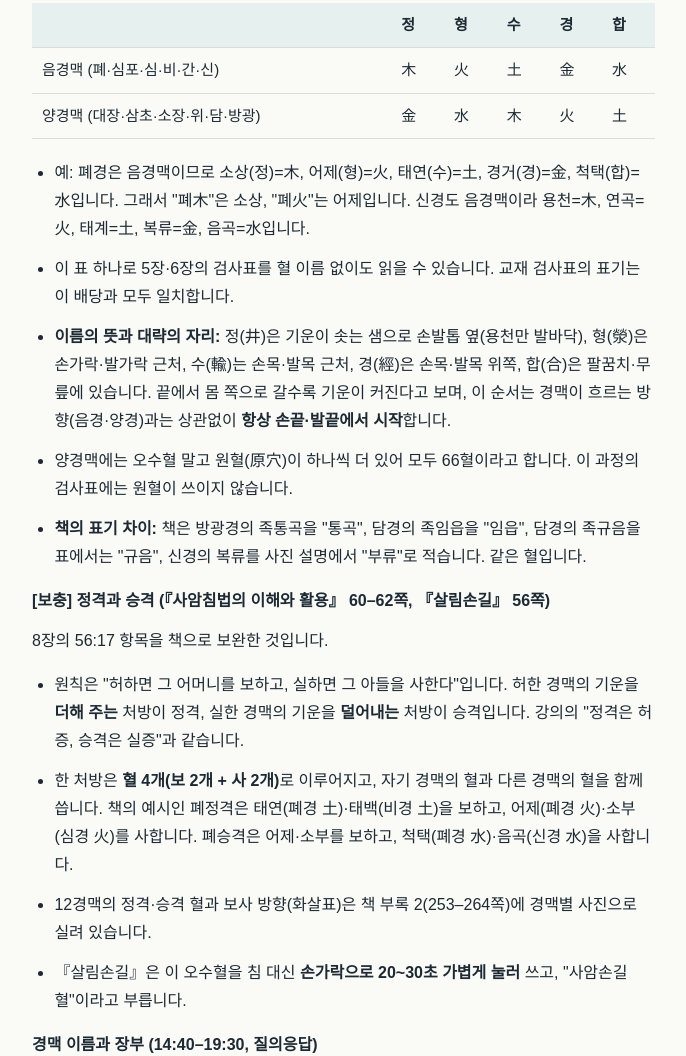
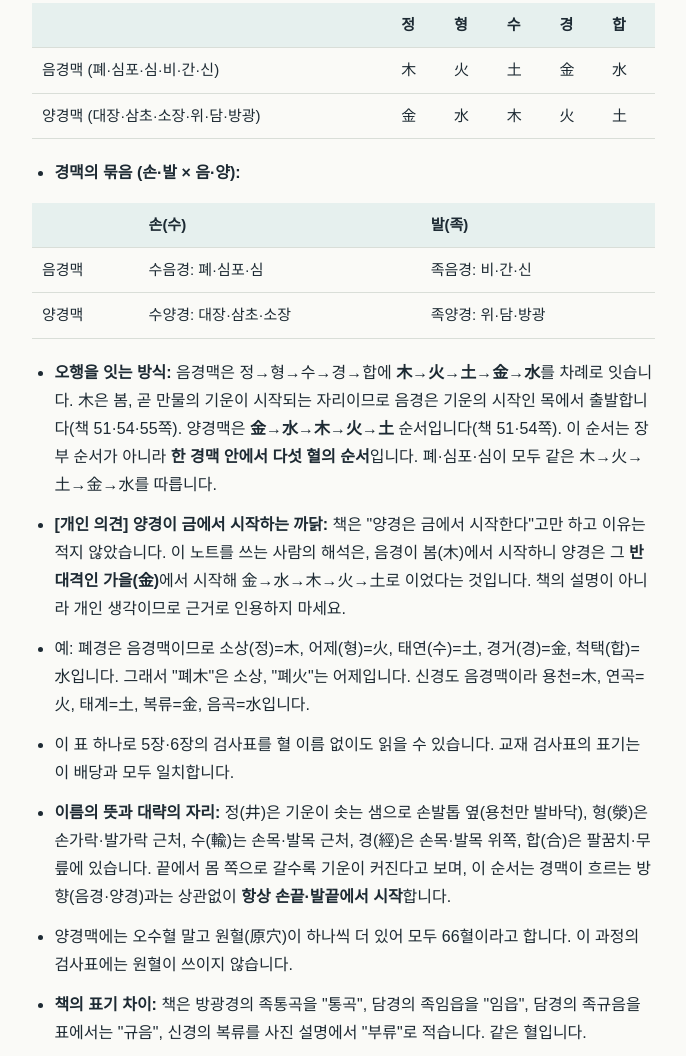
Before and after one commit to GodlovesKJH/ak-study-notes, a plain HTML site: page lectures/02.html in a window 1280 px wide. Shown: the part 4851-5907 px from the top of the page, without its empty margins (356-1042 px from the left). Drawn offline with Linux system fonts and the light colour scheme; a web font is replaced by a local one.

Commit message:
HTML 재생성: 2강 [보충] 오수혈의 오행 경맥 묶음·오행 잇는 방식·개인 의견 표시

```diff
--- a/lectures/02.html
+++ b/lectures/02.html
@@ -244,6 +244,32 @@
 </tbody>
 </table></div>
 <ul>
+<li><strong>경맥의 묶음 (손·발 × 음·양):</strong></li>
+</ul>
+<div class="tbl"><table>
+<thead>
+<tr>
+<th></th>
+<th>손(수)</th>
+<th>발(족)</th>
+</tr>
+</thead>
+<tbody>
+<tr>
+<td>음경맥</td>
+<td>수음경: 폐·심포·심</td>
+<td>족음경: 비·간·신</td>
+</tr>
+<tr>
+<td>양경맥</td>
+<td>수양경: 대장·삼초·소장</td>
+<td>족양경: 위·담·방광</td>
+</tr>
+</tbody>
+</table></div>
+<ul>
+<li><strong>오행을 잇는 방식:</strong> 음경맥은 정→형→수→경→합에 <strong>木→火→土→金→水</strong>를 차례로 잇습니다. 木은 봄, 곧 만물의 기운이 시작되는 자리이므로 음경은 기운의 시작인 목에서 출발합니다(책 51·54·55쪽). 양경맥은 <strong>金→水→木→火→土</strong> 순서입니다(책 51·54쪽). 이 순서는 장부 순서가 아니라 <strong>한 경맥 안에서 다섯 혈의 순서</strong>입니다. 폐·심포·심이 모두 같은 木→火→土→金→水를 따릅니다.</li>
+<li><strong>[개인 의견] 양경이 금에서 시작하는 까닭:</strong> 책은 "양경은 금에서 시작한다"고만 하고 이유는 적지 않았습니다. 이 노트를 쓰는 사람의 해석은, 음경이 봄(木)에서 시작하니 양경은 그 <strong>반대격인 가을(金)</strong>에서 시작해 金→水→木→火→土로 이었다는 것입니다. 책의 설명이 아니라 개인 생각이므로 근거로 인용하지 마세요.</li>
 <li>예: 폐경은 음경맥이므로 소상(정)=木, 어제(형)=火, 태연(수)=土, 경거(경)=金, 척택(합)=水입니다. 그래서 "폐木"은 소상, "폐火"는 어제입니다. 신경도 음경맥이라 용천=木, 연곡=火, 태계=土, 복류=金, 음곡=水입니다.</li>
 <li>이 표 하나로 5장·6장의 검사표를 혈 이름 없이도 읽을 수 있습니다. 교재 검사표의 표기는 이 배당과 모두 일치합니다.</li>
 <li><strong>이름의 뜻과 대략의 자리:</strong> 정(井)은 기운이 솟는 샘으로 손발톱 옆(용천만 발바닥), 형(滎)은 손가락·발가락 근처, 수(輸)는 손목·발목 근처, 경(經)은 손목·발목 위쪽, 합(合)은 팔꿈치·무릎에 있습니다. 끝에서 몸 쪽으로 갈수록 기운이 커진다고 보며, 이 순서는 경맥이 흐르는 방향(음경·양경)과는 상관없이 <strong>항상 손끝·발끝에서 시작</strong>합니다.</li>
```
